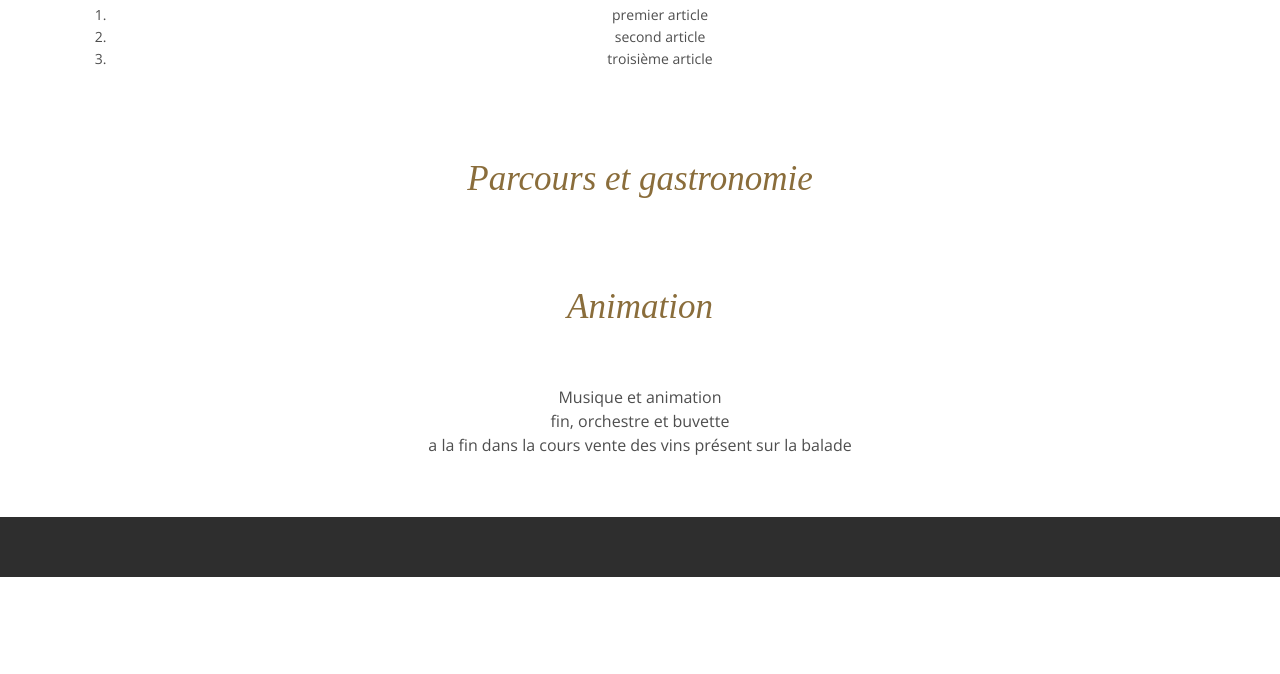
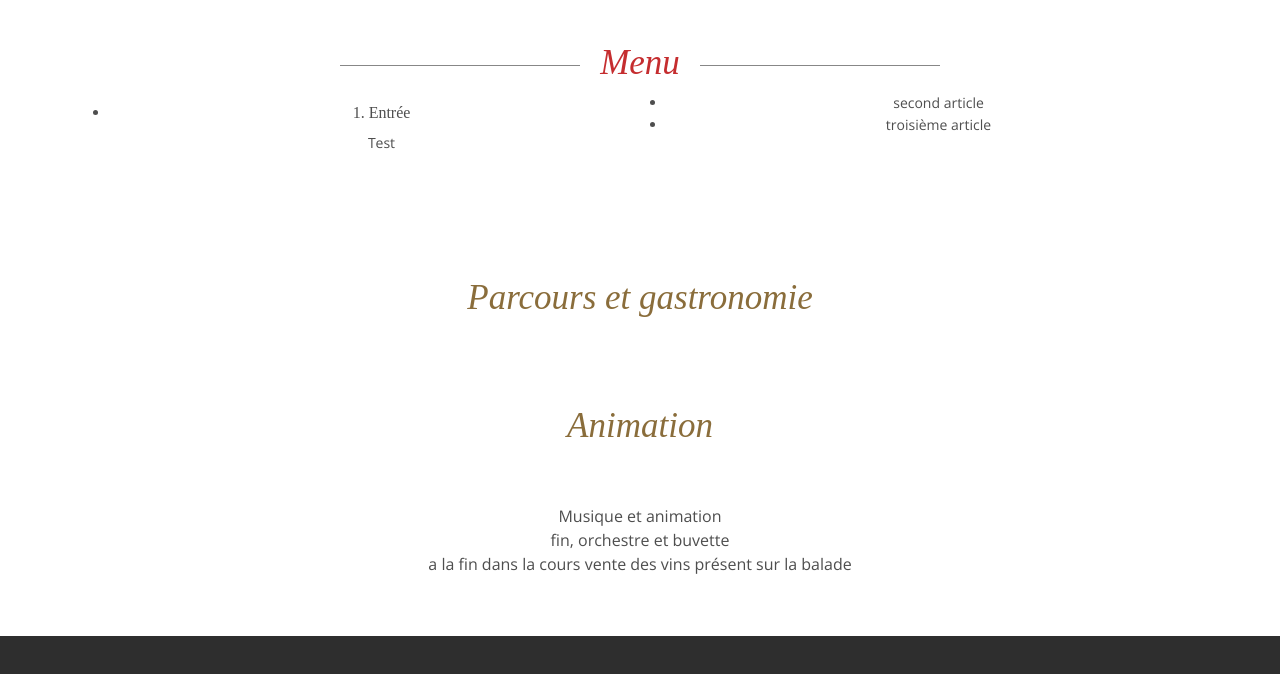
Before and after one commit to florentplomb/BaladeSite, a website: page public/index.html in a window 1280 px wide. Shown: the part 1696-2370 px from the top of the page. Before the commit the page ends 2273 px from the top, so only its background shows below. Drawn offline with nearby package versions, Linux system fonts and the light colour scheme.

Commit message:
Menu title

```diff
--- a/public/css/main.css
+++ b/public/css/main.css
@@ -112,6 +112,44 @@ hr {
   border-bottom: 1px solid #fff;
 }
 
+.two-col {
+  columns: 2;
+  -webkit-columns: 2;
+  -moz-columns: 2;
+}
+
+.menu h3 {
+ color:#c52d2f;
+}
+.menu h3:after {
+  display: inline-block;
+  margin: 0 0 8px 20px;
+  height: 1px;
+  content: " ";
+  text-shadow: none;
+  background-color: rgba(34, 34, 34, 0.542);
+  width: 240px;
+}
+.menu h3:before {
+  display: inline-block;
+  margin: 0 20px 8px 0;
+  height: 1px;
+  content: " ";
+  text-shadow: none;
+  background-color: rgba(34, 34, 34, 0.542);
+  width: 240px;
+}
+
+
+
+.box {
+  width: 200px; height: 200px;
+  background: #666;
+
+  border-top-left-radius: 15em 1em;
+  border-bottom-right-radius: 15em 1em;
+
+}
 
 .btn-primary {
   padding: 8px 20px;
--- a/public/index.html
+++ b/public/index.html
@@ -81,16 +81,12 @@
         </a>
     </section>
 
-
-
     <section id="introduction">
         <div class="container">
             <div class="center wow fadeInDown" style="padding-bottom: 20px;">
                 <h1 class="animation animated-item-1">Balade Gourmande</h1>
                 <h2 class="animation animated-item-2">Grandson et sa région</h2>
                 <h2 style="color: #c52d2f; font-size: 30px;">Samedi 25 août 2018</h2>
-
-
 
                 <p class="lead">Cette 10e éditon fait découvrir un parcours de 6 km dans la région de Grandson, avec un départ
                     <br>depuis la Cour de Bonvillars en cheminant jusqu'à Champagne puis retour à Bonvillars au
@@ -127,20 +123,28 @@
                 <h3 class="animation animated-item-1">Parcours & Gastronomie </h3>
                 <p>Passer votre souris sur les postes pour plus d'informations</p>
                 <iframe src="https://balademap.herokuapp.com/#/map" frameBorder="0" width="100%" height="400"> </iframe>
-                <ol>
-                    <li>premier article</li>
-                    <li>second article</li>
-                    <li>troisième article</li>
-                </ol>
             </div>
+
+            <div class="menu center">
+                <h3>Menu</h3>
+            <ul class="two-col ">
+                <li><h4>1. Entrée</h4>
+                Test</li>
+                <li>second article</li>
+                <li>troisième article</li>
+            </ul>
+
+
+
+
+
+        </div>
 
 
             <!--/.row-->
         </div>
         <!--/.container-->
     </section>
-
-
 
     <section id="course">
         <div class="container">
```
